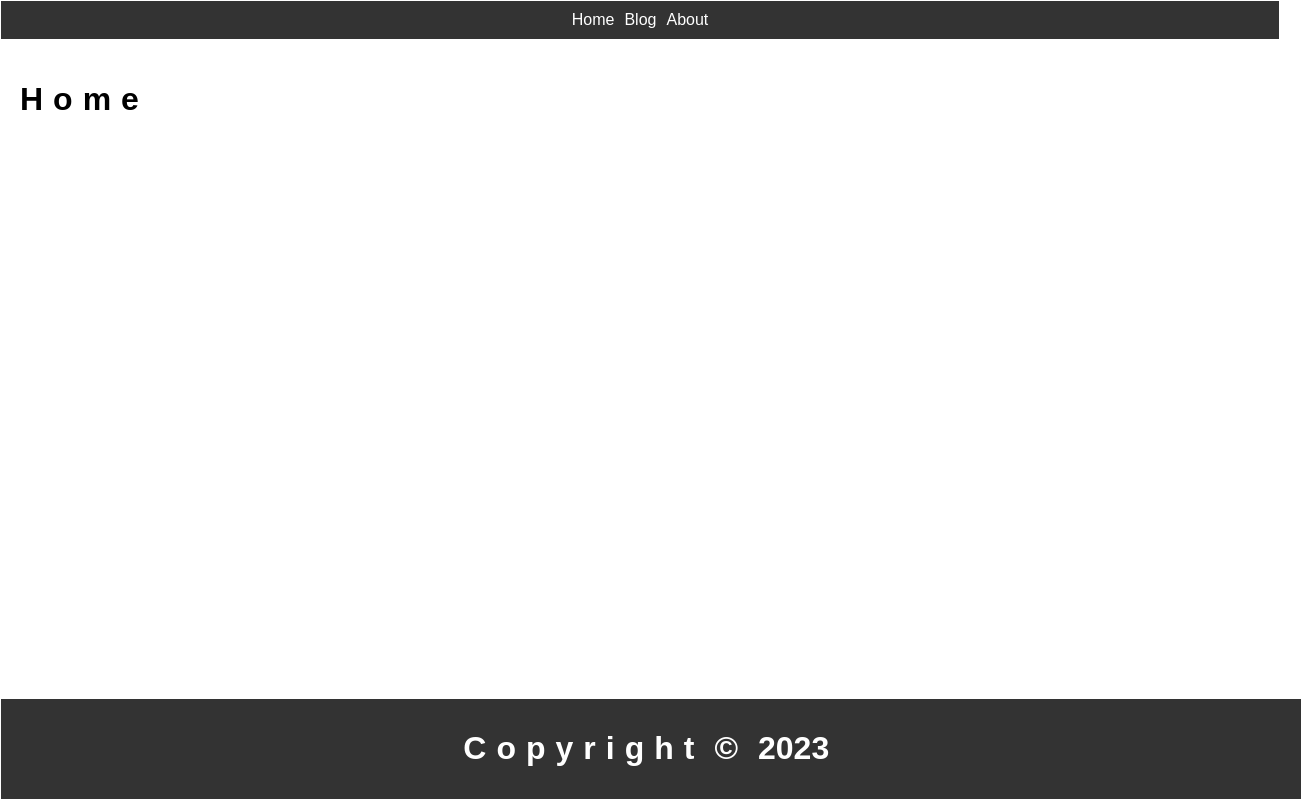
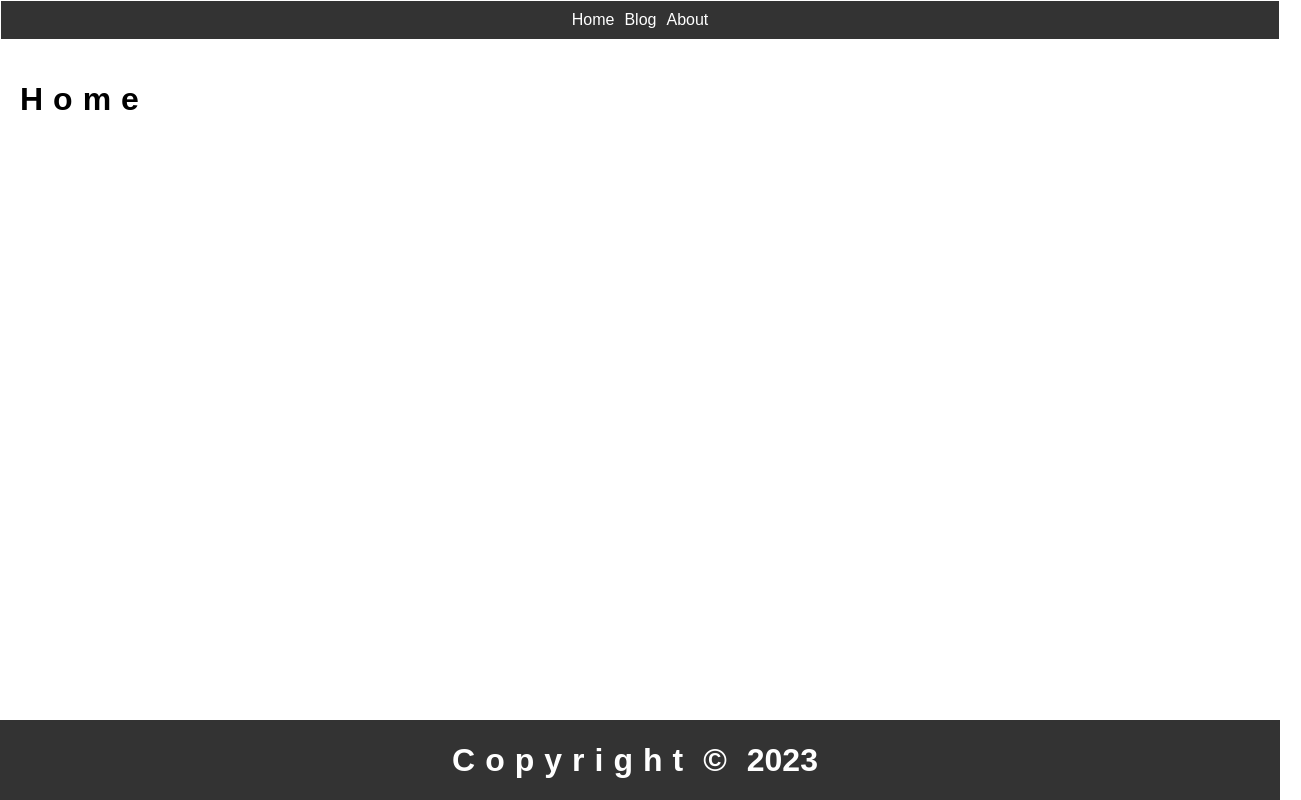
Before and after one commit to DaveBeCoding/new-portfolio, a React (Create React App) app: page / in a window 1280 px wide. Shown: the whole page, 1301 px wide, since content can reach past the window. Built offline with nearby package versions, Linux system fonts and the light colour scheme.

Commit message:
staging before cleaning up code base

```diff
--- a/src/App.css
+++ b/src/App.css
@@ -85,16 +85,17 @@ main {
 footer {
   background-color: #333;
   color: white;
-  padding: 10px;
+  padding: .01px;
   position: absolute;
   bottom: 0;
   width: 100%;
   display: flex;
   justify-content: center;
   align-items: center;
-  margin-bottom: .1%;
-  margin-left: .1%;
-  margin-right: .1%;
+  margin-top: 1%;
+  margin-bottom: 0%;
+  margin-left: 0%;
+  margin-right: .0001%;
 }
 
 
```
